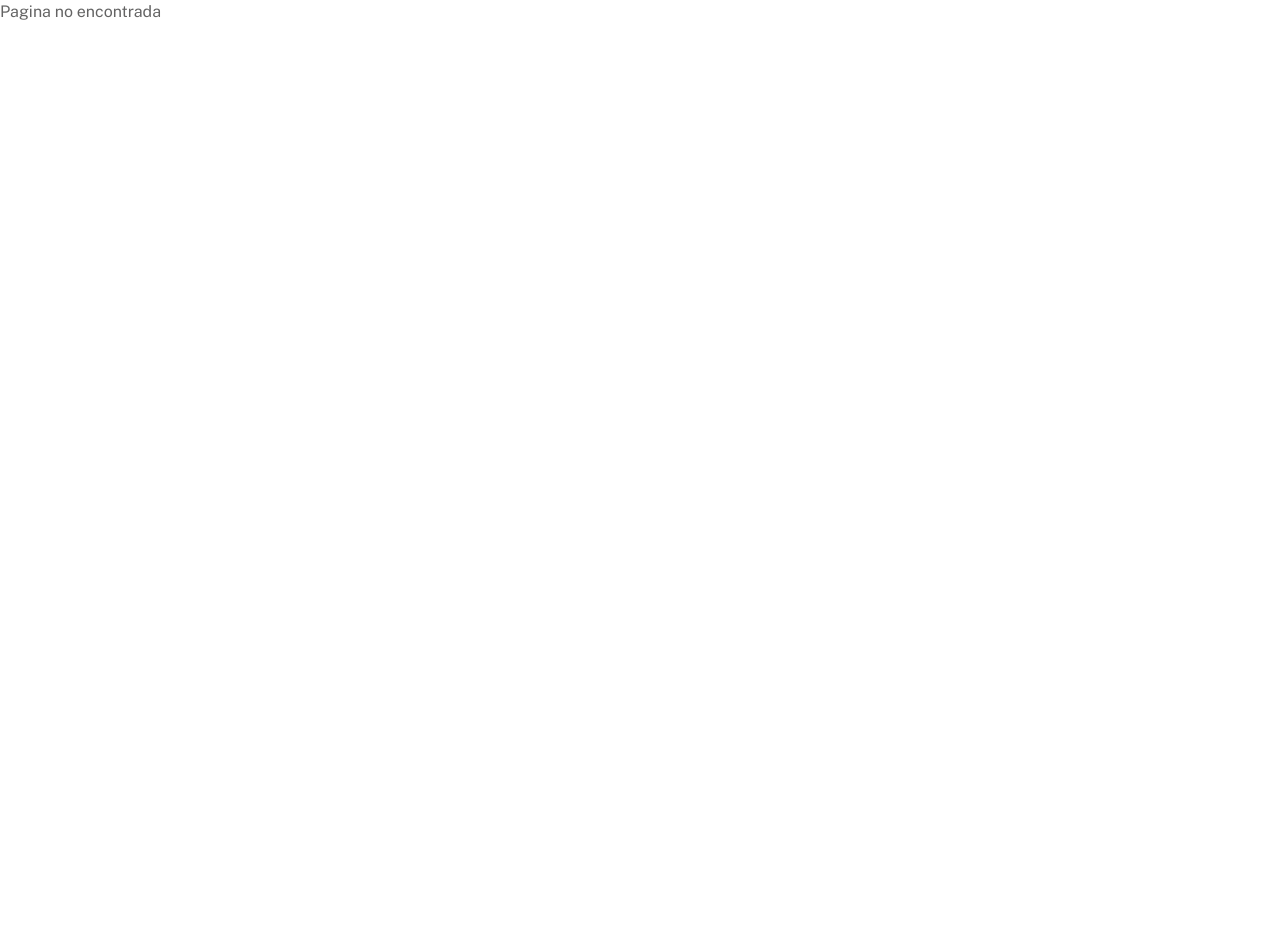
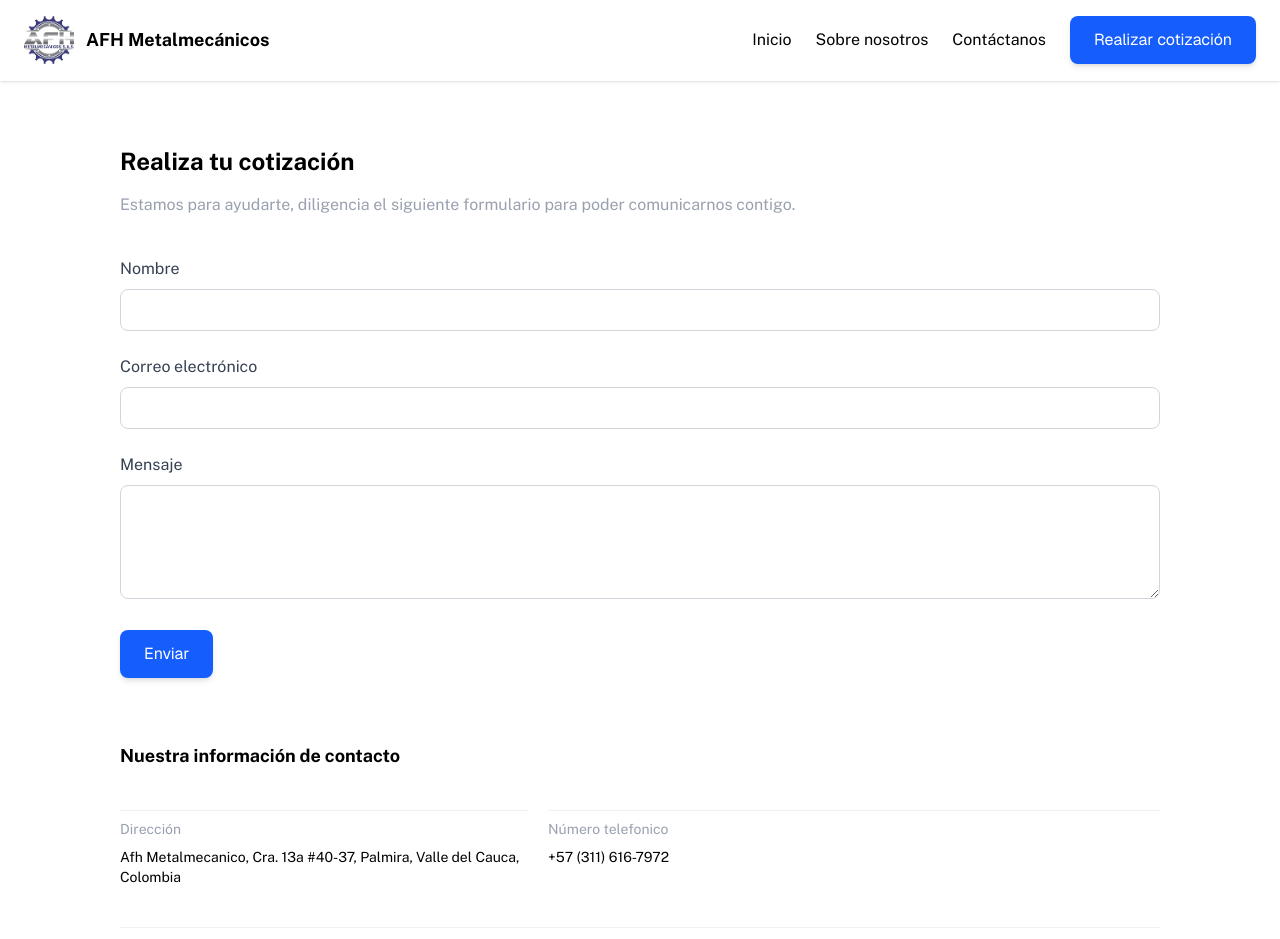
Before and after one commit to keivch/afh_landing_page, a Next.js app: page /contact_us in a window 1280 px wide. Before the commit this address had no page. Shown: the top 939 px of the page. Before the commit the page ends 800 px from the top, so only its background shows below. Built offline with nearby package versions, Linux system fonts and the light colour scheme.

Commit message:
feat: agregar página de contacto y componentes relacionados

```diff
--- a/app/about_us/page.tsx
+++ b/app/about_us/page.tsx
@@ -3,6 +3,7 @@ import Footer from "@/components/layout/footer";
 import Header from "@/components/layout/Header";
 import Card from "@/components/ui/Card";
 import AboutUsComponent from "@/components/about_us/companyInfo";
+import Image from "next/image";
 
 export default function aboutUs() {
   const values = [
@@ -66,6 +67,16 @@ export default function aboutUs() {
       <div className="m-5" data-aos="zoom-in">
         <AboutUsComponent />
       </div>
+      <div className="w-full px-10 md:px-35" data-aos="fade-up">
+        <Image
+          src="/metal.jpg"
+          alt="Metalmecánico"
+          width={1920}
+          height={1080}
+          className="w-full h-auto object-cover rounded-lg"
+          priority
+        />
+      </div>
       <div className="m-5" data-aos="zoom-in">
         <Card items={values} title={"Nuestros valores"} />
       </div>
--- /dev/null
+++ b/app/contact_us/page.tsx
@@ -0,0 +1,23 @@
+import Contacts from "@/components/contact_us/contacts";
+import Header from "@/components/layout/Header";
+import Footer from "@/components/layout/footer";
+import Map from "@/components/ui/map";
+import Form from "@/components/contact_us/form";
+
+export default function contactUs() {
+  return (
+    <div className="font-sans grid grid-rows gap-16">
+      <Header />
+      <div data-aos="zoom-in">
+        <Form />
+      </div>
+      <div data-aos="zoom-in">
+        <Contacts />
+      </div>
+      <div data-aos="zoom-in">
+        <Map />
+      </div>
+      <Footer />
+    </div>
+  );
+}
--- /dev/null
+++ b/components/contact_us/contacts.tsx
@@ -0,0 +1,38 @@
+export default function Contacts() {
+  return (
+    <section className="flex flex-col w-full px-10 md:px-30 gap-10">
+      <section className="font-bold font-public-sans">
+        <span className="font-public-sans text-black text-lg">
+          Nuestra información de contacto
+        </span>
+      </section>
+      <section className="flex flex-col-2 gap-5">
+        <div className="w-2/5 flex flex-col border-t gap-2 border-gray-500/10 pt-2">
+          <span className="font-public-sans text-gray-400 text-sm">
+            Dirección
+          </span>
+          <span className="font-public-sans text-black text-sm">
+            Afh Metalmecanico, Cra. 13a #40-37, Palmira, Valle del Cauca,
+            Colombia
+          </span>
+        </div>
+        <div className="w-3/5 flex flex-col border-t gap-2 border-gray-500/10 pt-2">
+          <span className="font-public-sans text-gray-400 text-sm">
+            Número telefonico
+          </span>
+          <span className="font-public-sans text-black text-sm">
+            +57 (311) 616-7972
+          </span>
+        </div>
+      </section>
+      <section className="flex flex-col border-t gap-2 border-gray-500/10 pt-2">
+        <span className="font-public-sans text-gray-400 text-sm">
+          Correo electrónico
+        </span>
+        <span className="font-public-sans text-black text-sm">
+          asisasistenteadm@afhmetalmecanico.com
+        </span>
+      </section>
+    </section>
+  );
+}
--- /dev/null
+++ b/components/contact_us/form.tsx
@@ -0,0 +1,100 @@
+"use client";
+
+import { useState } from "react";
+import ButtonCTA from "../ui/ButtonCTA";
+
+interface Quote {
+  nombre: string;
+  email: string;
+  mensaje: string;
+}
+
+export default function Form() {
+  const [formData, setFormData] = useState<Quote>({
+    nombre: "",
+    email: "",
+    mensaje: "",
+  });
+
+  const handleChange = (
+    e: React.ChangeEvent<HTMLInputElement | HTMLTextAreaElement>
+  ) => {
+    const { name, value } = e.target;
+    setFormData({
+      ...formData,
+      [name]: value,
+    });
+  };
+
+  const handleSubmit = (e: React.FormEvent<HTMLFormElement>) => {
+    e.preventDefault();
+    console.log("Datos enviados:", formData);
+
+    // Aquí puedes hacer el fetch a tu API o backend
+    // fetch('/api/endpoint', { method: 'POST', body: JSON.stringify(formData) })
+
+    // Limpia el formulario después de enviar
+    setFormData({ nombre: "", email: "", mensaje: "" });
+  };
+
+  return (
+    <section className="flex flex-col w-full px-10 md:px-30 gap-10">
+      <section className="flex flex-col gap-4">
+        <span className="text-black font-bold font-public-sans text-2xl">
+          Realiza tu cotización
+        </span>
+        <span className="text-gray-400 font-public-sans ">
+          Estamos para ayudarte, diligencia el siguiente formulario para poder
+          comunicarnos contigo.
+        </span>
+      </section>
+      <section className="flex flex-col gap-8">
+        <form onSubmit={handleSubmit} className="flex flex-col gap-6">
+          <div>
+            <label className="block mb-2 text-gray-700 font-public-sans">
+              Nombre
+            </label>
+            <input
+              type="text"
+              name="nombre"
+              value={formData.nombre}
+              onChange={handleChange}
+              required
+              className="font-public-sans w-full px-4 py-2 border border-gray-300 rounded-lg focus:ring focus:ring-blue-200 focus:outline-none"
+            />
+          </div>
+
+          <div>
+            <label className="block mb-2 text-gray-700 font-public-sans">
+              Correo electrónico
+            </label>
+            <input
+              type="email"
+              name="email"
+              value={formData.email}
+              onChange={handleChange}
+              required
+              className="font-public-sans w-full py-2 border border-gray-300 rounded-lg focus:ring focus:ring-blue-200 focus:outline-none"
+            />
+          </div>
+
+          <div>
+            <label className="block mb-2 text-gray-700 font-public-sans">
+              Mensaje
+            </label>
+            <textarea
+              name="mensaje"
+              value={formData.mensaje}
+              onChange={handleChange}
+              required
+              className="font-public-sans w-full py-2 border border-gray-300 rounded-lg focus:ring focus:ring-blue-200 focus:outline-none"
+              rows={4}
+            ></textarea>
+          </div>
+
+          <ButtonCTA text="Enviar" link="" />
+        </form>
+      </section>
+    </section>
+  );
+}
--- a/components/layout/Header.tsx
+++ b/components/layout/Header.tsx
@@ -22,7 +22,7 @@ export default function Header() {
   );
 
   return (
-    <header className="flex w-full items-center justify-between px-6 py-4 shadow border-b border-gray-100/10">
+    <header className="flex w-full max-w-full overflow-x-hidden items-center justify-between px-6 py-4 shadow border-b border-gray-100/10">
       <div className="flex items-center gap-3">
         <Image
           src="/logo.png"
@@ -59,9 +59,17 @@ export default function Header() {
           </span>
         </Link>
 
-        <span className="cursor-pointer text-black font-normal hover:text-blue-600 font-public-sans transition-transform duration-100 hover:-translate-y-1">
-          Contáctanos
-        </span>
+        <Link
+          href={{
+            pathname: "/contact_us",
+            query: { name: "contact_us" },
+          }}
+          className="cursor pointer transition-transform duration-100 hover:-translate-y-1"
+        >
+          <span className="text-black font-normal hover:text-blue-600 font-public-sans transition-transform duration-100 hover:-translate-y-1">
+            Contáctanos
+          </span>
+        </Link>
         <ButtonCTA text="Realizar cotización" link="" />
       </nav>
 
@@ -73,7 +81,8 @@ export default function Header() {
       </button>
 
       {isMenuOpen && (
-        <div className="absolute top-16 right-0 bg-white shadow-lg rounded-md p-4 flex flex-col gap-4 w-48 md:hidden">
+        <div className="absolute top-16 right-0 bg-white shadow-lg rounded-md p-4 flex flex-col gap-4 w-48 max-w-[90vw] md:hidden z-50">
+
           <Link
             href={{
               pathname: "/",
@@ -94,10 +103,17 @@ export default function Header() {
               Sobre nosotros
             </span>
           </Link>
-          <span className="cursor-pointer text-black hover:text-blue-600">
-            Contáctanos
-          </span>
-          <ButtonCTA text="Cotización" link="" />
+          <Link
+            href={{
+              pathname: "/contact_us",
+              query: { name: "contact_us" },
+            }}
+          >
+            <span className="text-black font-normal hover:text-blue-600 font-public-sans transition-transform duration-100 hover:-translate-y-1">
+              Contáctanos
+            </span>
+          </Link>
+          <ButtonCTA text="Cotización" link="/contact_us" />
         </div>
       )}
     </header>
--- a/components/layout/callToAction.tsx
+++ b/components/layout/callToAction.tsx
@@ -21,7 +21,7 @@ export default function CallToAction() {
                 </ScrollFloat>
             </div>
             <div>
-                <ButtonCTA text={'Cotizar'} link={""}></ButtonCTA>
+                <ButtonCTA text={'Cotizar'} link={"/contact_us"}></ButtonCTA>
             </div>
         </div>
     )
--- /dev/null
+++ b/components/ui/map.tsx
@@ -0,0 +1,16 @@
+export default function Map() {
+  return (
+    <div className="w-full h-96 rounded-lg overflow-hidden px-10 md:px-30 mb-4">
+      <iframe
+        src="https://www.google.com/maps/embed?pb=!1m18!1m12!1m3!1d3982.222489337968!2d-76.28888082591357!3d3.536043850654373!2m3!1f0!2f0!3f0!3m2!1i1024!2i768!4f13.1!3m3!1m2!1s0x8e3a04c0e3f71867%3A0xb00f10e2ace0cc36!2sAfh%20Metalmecanico!5e0!3m2!1ses!2sco!4v1755121093049!5m2!1ses!2sco"
+        width="100%"
+        height="100%"
+        style={{ border: 0 }}
+        allowFullScreen={true}
+        loading="lazy"
+        referrerPolicy="no-referrer-when-downgrade"
+      ></iframe>
+      ;
+    </div>
+  );
+}
```
